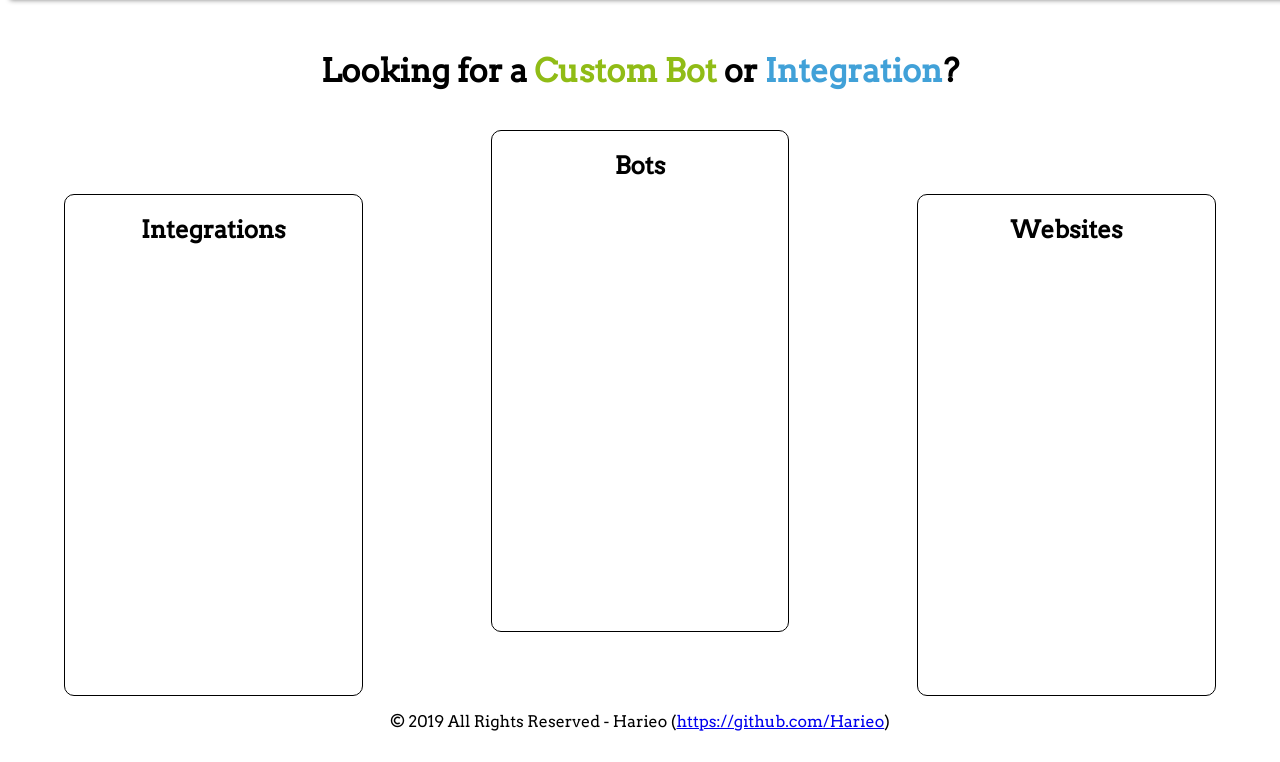
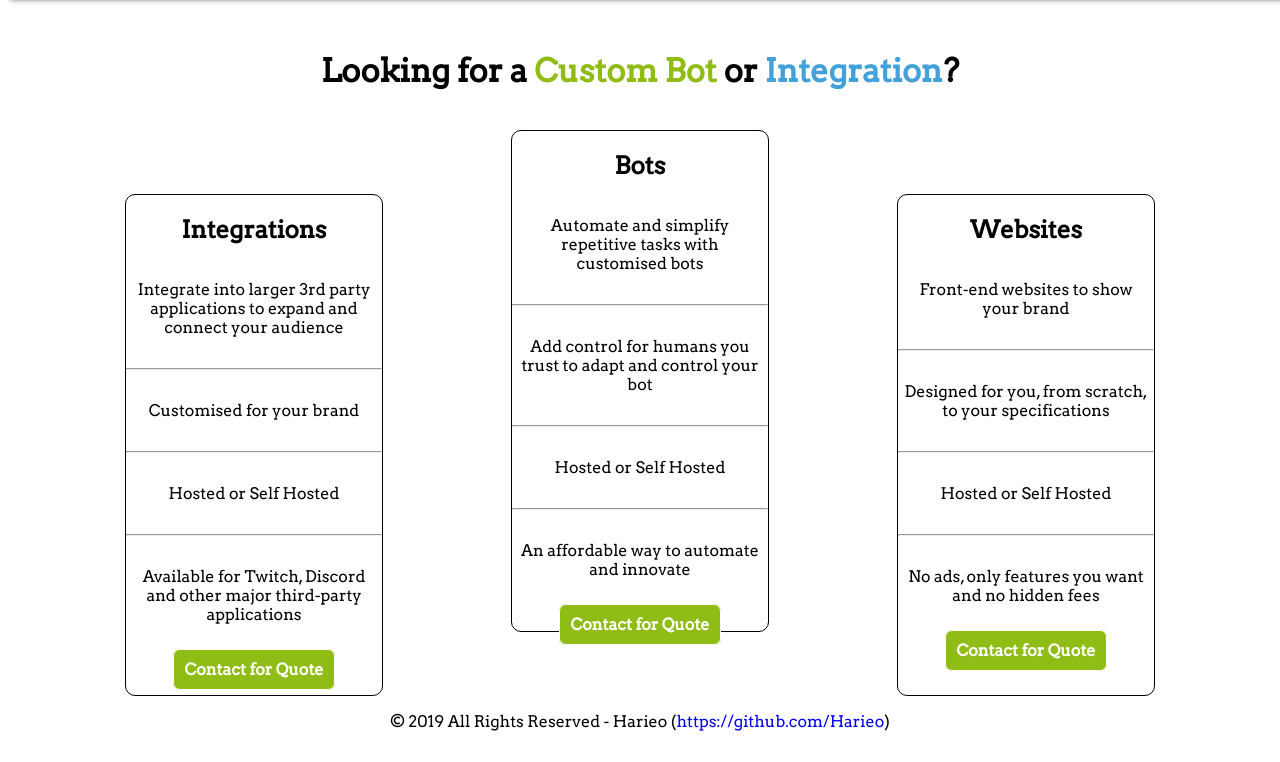
Before and after one commit to Harieo/harieo.github.io, a PHP site: page / in a window 1280 px wide. Shown: the part 38-800 px from the top of the page. Run offline with PHP 8.4, Linux system fonts and the light colour scheme; some web fonts are replaced.

Commit message:
Added feature boxes

```diff
--- a/css/body.css
+++ b/css/body.css
@@ -1,3 +1,7 @@
+a {
+	text-decoration: none;
+}
+
 .body-introduction {
     display: block;
     text-align: center;
@@ -30,17 +34,34 @@
 }
 
 .feature-container div {
-    padding: 0% 5%;
     margin: 0% 5%;
+	width: 20%;
 }
 
 .feature {
     border-width: 1px;
     border-style: solid;
     border-radius: 10px;
-    margin: 2%;
     height: 500px;
-    width: 200px;
+}
+
+.feature p {
+	padding: 15px 5px;
+}
+
+.feature-contact-button {
+	border-style: solid;
+	border-width: 1px;
+	border-radius: 7px;
+	padding: 10px;
+	background-color: #90bc16;
+	color: white;
+}
+
+.feature-contact-button:hover {
+	border-color: #90bc16;
+	color: #90bc16;
+	background-color: white;
 }
 
 #lower-feature {
--- a/index.html
+++ b/index.html
@@ -22,12 +22,36 @@
         <div class="feature-container">
              <div class="feature" id="lower-feature">
                  <h2>Integrations</h2>
+				 <p>Integrate into larger 3rd party applications to expand and connect your audience</p>
+				 <hr>
+				 <p>Customised for your brand</p>
+				 <hr>
+				 <p>Hosted or Self Hosted</p>
+				 <hr>
+				 <p>Available for Twitch, Discord and other major third-party applications</p>
+				 <h4><a href="https://harieo.typeform.com/to/T9twAd" class="feature-contact-button">Contact for Quote</a></h4>
              </div>
              <div class="feature">
                  <h2>Bots</h2>
+				 <p>Automate and simplify repetitive tasks with customised bots</p>
+				 <hr>
+				 <p>Add control for humans you trust to adapt and control your bot</p>
+				 <hr>
+				 <p>Hosted or Self Hosted</p>
+				 <hr>
+				 <p>An affordable way to automate and innovate</p>
+				 <h4><a href="https://harieo.typeform.com/to/T9twAd" class="feature-contact-button">Contact for Quote</a></h4>
             </div>
             <div class="feature" id="lower-feature">
                 <h2>Websites</h2>
+				 <p>Front-end websites to show your brand</p>
+				 <hr>
+				 <p>Designed for you, from scratch, to your specifications</p>
+				 <hr>
+				 <p>Hosted or Self Hosted</p>
+				 <hr>
+				<p>No ads, only features you want and no hidden fees</p>
+				 <h4><a href="https://harieo.typeform.com/to/T9twAd" class="feature-contact-button">Contact for Quote</a></h4>
             </div>
         </div>
 
```
